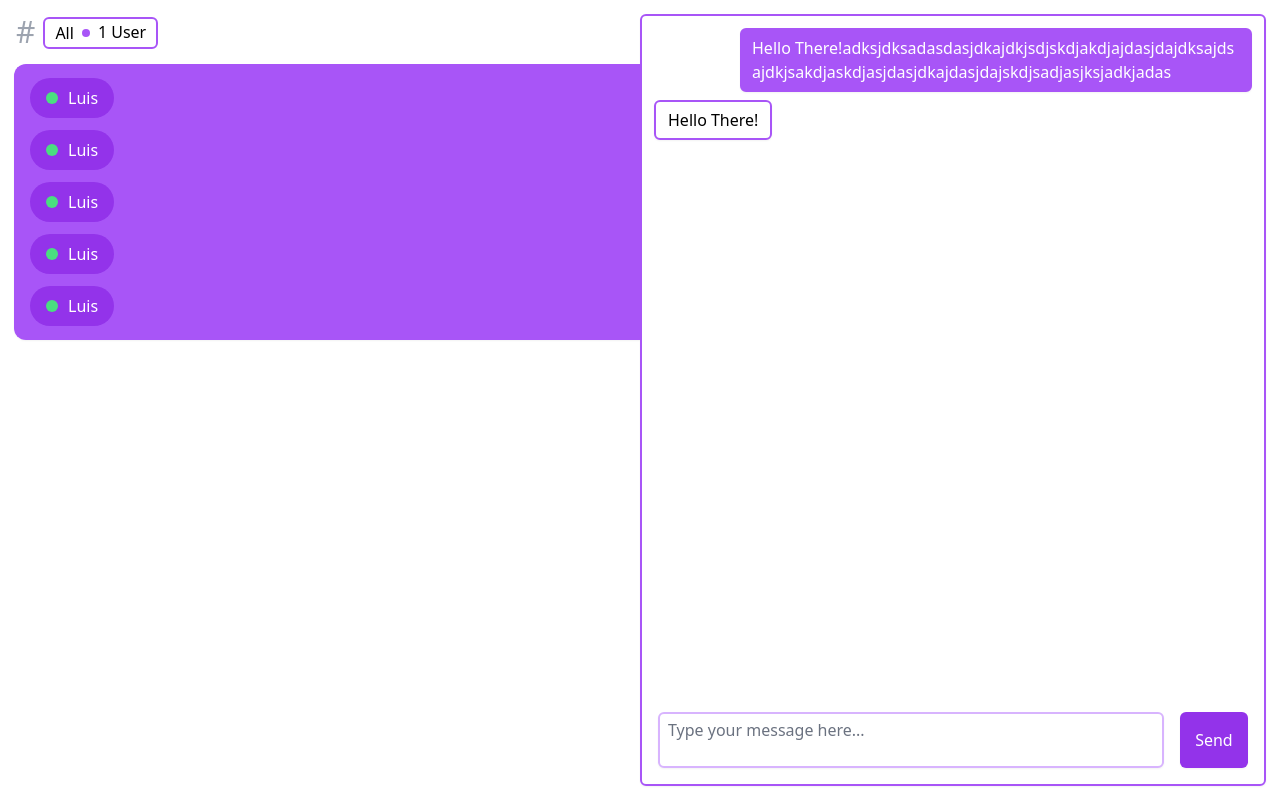
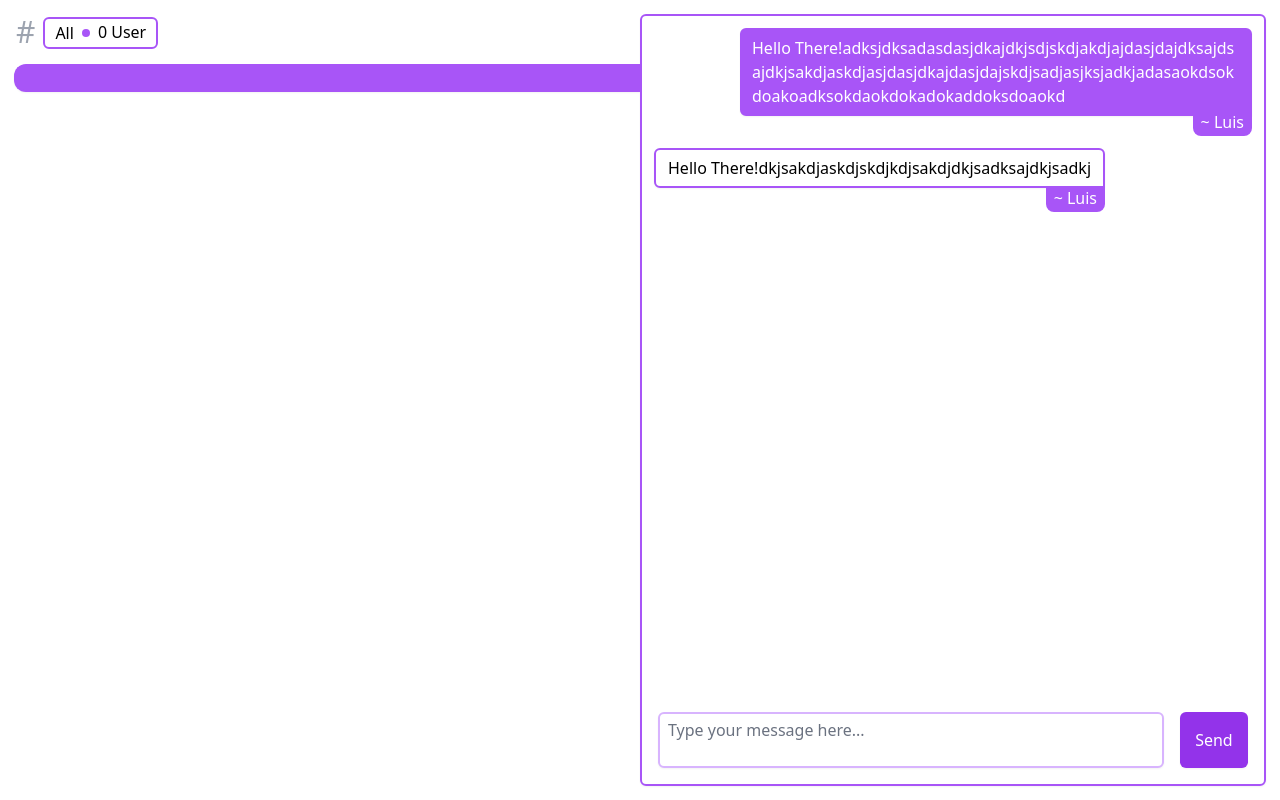
Before and after one commit to OLuwis/react-node-chat-app, a React (Vite) app in the folder client/: page /chat in a window 1280 px wide. Built offline with nearby package versions, Linux system fonts and the light colour scheme.

Commit message:
Setup Socket Instance and Working Demo

```diff
--- a/client/src/components/ChatBody.tsx
+++ b/client/src/components/ChatBody.tsx
@@ -1,7 +1,9 @@
 import { useEffect, useRef, useState } from "react"
+import { Socket } from "socket.io-client"
 
-export default function ChatBody() {
+export default function ChatBody({ socket }: {socket: Socket}) {
     const [message, setMessage] = useState<string>("")
+    const [messages, setMessages] = useState<string[]>([])
 
     const textAreaRef = useRef<HTMLTextAreaElement>(null)
 
@@ -9,21 +11,42 @@ export default function ChatBody() {
         if (textAreaRef.current) {
             !message ? textAreaRef.current.style.height = "3.5rem" :
             textAreaRef.current.style.height = textAreaRef.current.scrollHeight + "px"
-        }
+        };
     }, [message])
+
+    useEffect(() => {
+        socket.on("message", message => setMessages(oldMessages => [...oldMessages, message]));
+    }, [messages])
 
     return (
         <div className="row-span-2 p-3.5 md:pl-0 h-full md:pt-3.5 pt-0">
             <div className="h-full rounded-md flex flex-col shadow-sm border-2 border-purple-500">
-                <div className="w-full h-full md:p-3 p-1.5 flex flex-col gap-2 font-medium">
-                    <div className={`bg-purple-500 w-fit text-white px-2.5 py-1.5 rounded-md border-2 border-purple-500 self-end md:max-w-lg break-all max-w-full shadow-sm`} id="message">
-                        Hello There!adksjdksadasdasjdkajdkjsdjskdjakdjajdasjdajdksajdsajdkjsakdjaskdjasjdasjdkajdasjdajskdjsadjasjksjadkjadas
+                <div className="w-full h-full md:p-3 p-1.5 flex flex-col gap-2 font-medium overflow-y-auto">
+                    <div className={`bg-purple-500 w-fit text-white px-2.5 py-1.5 rounded-md border-2 border-purple-500 self-end md:max-w-lg break-all max-w-full shadow-sm mb-6 relative overflow-visible rounded-br-none`} id="message">
+                        Hello There!adksjdksadasdasjdkajdkjsdjskdjakdjajdasjdajdksajdsajdkjsakdjaskdjasjdasjdkajdasjdajskdjsadjasjksjadkjadasaokdsokdoakoadksokdaokdokadokaddoksdoaokd
+                        <span className={`block absolute right-0 top-full px-2 rounded-lg rounded-t-none bg-purple-500 -mt-1 pb-0.5 -mr-0.5 text-white`} id="user">
+                            ~ Luis
+                        </span>
                     </div>
-                    <div className={`bg-white w-fit text-black px-3 py-1.5 rounded-md border-2 border-purple-500 self-start md:max-w-lg break-all max-w-full shadow-sm`} id="message">
-                        Hello There!
+                    <div className={`bg-white w-fit text-black px-3 py-1.5 rounded-md border-2 border-purple-500 self-start md:max-w-lg break-all max-w-full shadow-sm relative mb-7 rounded-br-none`} id="message">
+                        Hello There!dkjsakdjaskdjskdjkdjsakdjdkjsadksajdkjsadkj
+                        <span className={`block absolute right-0 top-full px-2 rounded-lg rounded-t-none bg-purple-500 pb-0.5 -mr-0.5 text-white`} id="user">
+                            ~ Luis
+                        </span>
                     </div>
+                    {messages.map(message => (
+                        <div className={`bg-white w-fit text-black px-3 py-1.5 rounded-md border-2 border-purple-500 self-start md:max-w-lg break-all max-w-full shadow-sm relative mb-7 rounded-br-none`} id="message" key={message}>
+                            {message}
+                            <span className={`block absolute right-0 top-full px-2 rounded-lg rounded-t-none bg-purple-500 pb-0.5 -mr-0.5 text-white`} id="user">
+                                ~ Luis
+                            </span>
+                        </div>
+                    ))}
                 </div>
-                <form className="md:p-4 p-2 flex items-center justify-center md:gap-4 gap-2 h-auto">
+                <form className="md:p-4 p-2 flex items-center justify-center md:gap-4 gap-2 h-auto" onSubmit={(e) => {
+                    e.preventDefault()
+                    socket.emit("message", message)
+                }}>
                     <textarea name="text_input" id="text_input" placeholder="Type your message here..." className="w-full p-2 shadow-sm rounded-md border-2 focus:outline-purple-500 border-purple-300 placeholder:text-gray-500 resize-none py-1 pb-2 overflow-hidden" onChange={(e) => setMessage(e.target.value)} ref={textAreaRef} style={{minHeight: "3.5rem"}} value={message}></textarea>
                     <button type="submit" className="bg-purple-600 text-white h-14 w-20 rounded-md hover:bg-purple-500 shadow-sm font-medium place-self-end">Send</button>
                 </form>
--- a/client/src/components/ChatHeader.tsx
+++ b/client/src/components/ChatHeader.tsx
@@ -1,9 +1,16 @@
-export default function ChatHeader() {
+import { useState } from "react";
+import { Socket } from "socket.io-client";
+
+export default function ChatHeader({ socket }: {socket: Socket}) {
+    const [userCount, setUserCount] = useState(0);
+
+    socket.on("userCount", myUserCount => setUserCount(myUserCount));
+
     return (
         <header>
             <div className="flex items-center gap-2 p-3 px-3 md:px-4 h-full">
                 <span className="text-3xl text-gray-400">#</span>
-                <span className="text-md px-2.5 rounded-md  font-medium flex justify-center items-center gap-2 h-8 mt-0.5 border-2 border-purple-500">All <span className="w-2 h-2 bg-purple-500 rounded-full"></span><span className="-mt-0.5">1 User</span></span>
+                <span className="text-md px-2.5 rounded-md  font-medium flex justify-center items-center gap-2 h-8 mt-0.5 border-2 border-purple-500">All <span className="w-2 h-2 bg-purple-500 rounded-full"></span><span className="-mt-0.5">{userCount > 1 ? `${userCount} Users` : `${userCount} User`}</span></span>
             </div>
         </header>
     )
--- a/client/src/components/ChatLayout.tsx
+++ b/client/src/components/ChatLayout.tsx
@@ -1,13 +1,14 @@
 import ChatHeader from "./ChatHeader"
 import ChatSideBar from "./ChatSideBar"
 import ChatBody from "./ChatBody"
+import { Socket } from "socket.io-client"
 
-export default function ChatLayout() {
+export default function ChatLayout({ socket }: {socket: Socket}) {
     return (
         <div className="grid md:grid-cols-2 grid-cols-1 h-screen" style={{gridAutoRows: "4rem 1fr"}}>
-            <ChatHeader />
-            <ChatBody />
-            <ChatSideBar />
+            <ChatHeader socket={socket}/>
+            <ChatBody socket={socket}/>
+            <ChatSideBar socket={socket}/>
         </div>
     )
 }
--- a/client/src/components/ChatSideBar.tsx
+++ b/client/src/components/ChatSideBar.tsx
@@ -1,22 +1,19 @@
-export default function ChatSideBar() {
+import { useState } from "react";
+import { Socket } from "socket.io-client";
+
+export default function ChatSideBar({ socket }: {socket: Socket}) {
+    const [users, setUsers] = useState<string[]>([])
+
+    socket.on("users", myUsers => setUsers(myUsers))
+
     return (
         <div className="h-full pl-3.5 pb-3.5 md:pr-0 pr-3.5 w-full overflow-y-auto">
             <div className="h-auto md:rounded-r-none rounded-xl pl-3.5 font-medium max-h-full overflow-y-auto shadow-sm border-2 md:border-r-0 border-purple-500 border-r-2 bg-purple-500 text-white gap-3 flex flex-col py-3">
-                <div className="h-10 flex items-center bg-purple-600 px-4 w-fit rounded-full">
-                    <span className="w-3 h-3 block bg-green-400 rounded-full mr-2.5"></span> Luis
+            {users.map(user => (
+                <div className="h-10 flex items-center bg-purple-600 px-4 w-fit rounded-full" key={user}>
+                    <span className="w-3 h-3 block bg-green-400 rounded-full mr-2.5"></span>{user}
                 </div>
-                <div className="h-10 flex items-center bg-purple-600 px-4 w-fit rounded-full">
-                    <span className="w-3 h-3 block bg-green-400 rounded-full mr-2.5"></span> Luis
-                </div>
-                <div className="h-10 flex items-center bg-purple-600 px-4 w-fit rounded-full">
-                    <span className="w-3 h-3 block bg-green-400 rounded-full mr-2.5"></span> Luis
-                </div>
-                <div className="h-10 flex items-center bg-purple-600 px-4 w-fit rounded-full">
-                    <span className="w-3 h-3 block bg-green-400 rounded-full mr-2.5"></span> Luis
-                </div>
-                <div className="h-10 flex items-center bg-purple-600 px-4 w-fit rounded-full">
-                    <span className="w-3 h-3 block bg-green-400 rounded-full mr-2.5"></span> Luis
-                </div>
+            ))}
             </div>
         </div>
     )
--- a/client/src/components/SignIn.tsx
+++ b/client/src/components/SignIn.tsx
@@ -1,25 +1,22 @@
-import { useState } from "react"
+import { useState } from "react";
 import { useNavigate } from "react-router-dom";
-import { io } from "socket.io-client";
+import { Socket } from "socket.io-client";
 
-const socket = io("http://localhost:3000" ,{
-    secure:false,
-    autoConnect: false,
-});
-
-export default function SignIn() {
+export default function SignIn({ socket }: {socket: Socket}) {
     const [name, setName] = useState<string>("")
     const navigate = useNavigate()
+    socket.connected && socket.disconnect()
 
     return (
         <>
-            <main className="w-full flex items-center justify-center h-screen p-4">
-                <form className="w-full max-w-md shadow-md rounded-md p-4 border-purple-500 border-2 flex gap-4 flex-col pb-5" onSubmit={(e) => {
-                    e.preventDefault()
+            <main className="w-full flex items-center justify-center h-screen p-4 bg-purple-100">
+                <form className="w-full max-w-md shadow-md rounded-md p-4 border-purple-500 border-2 flex gap-4 flex-col pb-5 bg-white" onSubmit={(e) => {
+                    e.preventDefault();
                     if (name) {
-                        socket.connect()
-                        return navigate("/chat")
-                    }
+                        socket.auth = { name };
+                        socket.connect();
+                        return navigate("/chat");
+                    };
                 }}>
                     <h1 className="font-bold text-purple-600 text-center text-2xl">SIGN IN</h1>
                     <input type="text" value={name} name="signin" id="signin" placeholder="Name" className="w-full text-left h-12 px-3 placeholder:text-gray-500 border-2 rounded-md border-purple-400 shadow-sm font-medium focus:outline-purple-600 hover:border-purple-600" onChange={(e) => setName(e.target.value)}/>
--- a/client/src/main.tsx
+++ b/client/src/main.tsx
@@ -3,19 +3,22 @@ import React from 'react'
 import ReactDOM from 'react-dom/client'
 import SignIn from './components/SignIn';
 import ChatLayout from './components/ChatLayout';
-import {
-  createBrowserRouter,
-  RouterProvider,
-} from "react-router-dom";
+import { io } from "socket.io-client";
+import { createBrowserRouter, RouterProvider } from "react-router-dom";
+
+const socket = io("http://localhost:3000", {
+  autoConnect: false,
+  secure: false
+})
 
 const router = createBrowserRouter([
   {
     path: "/",
-    element: <SignIn />,
+    element: <SignIn socket={socket}/>,
   },
   {
     path: "/chat",
-    element: <ChatLayout />
+    element: <ChatLayout socket={socket}/>
   }
 ]);
 
```
Also changed, not shown: 2 other files (tests, documents, lock files or other folders).
